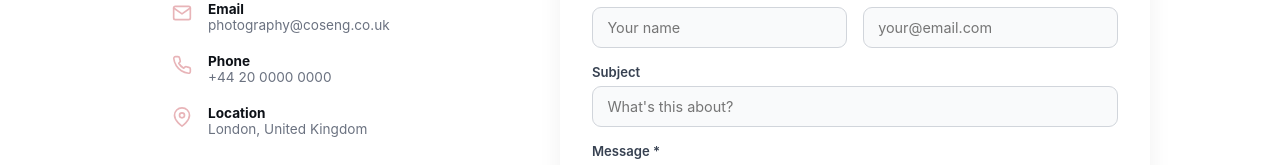
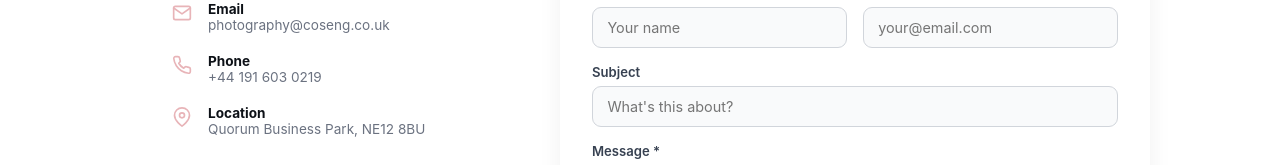
Before and after one commit to Beau34-max/coseng-photography, a Next.js app: page /contact in a window 1280 px wide. Shown: the part 421-586 px from the top of the page. Built offline with nearby package versions, Linux system fonts and the light colour scheme.

Commit message:
Fix: home link on client page, real contact details

```diff
--- a/app/(public)/contact/page.js
+++ b/app/(public)/contact/page.js
@@ -38,8 +38,8 @@ export default function ContactPage() {
               <h2>Contact Information</h2>
               <div className={styles.infoList}>
                 <div className={styles.infoItem}><FiMail size={20} /><div><strong>Email</strong><span>photography@coseng.co.uk</span></div></div>
-                <div className={styles.infoItem}><FiPhone size={20} /><div><strong>Phone</strong><span>+44 20 0000 0000</span></div></div>
-                <div className={styles.infoItem}><FiMapPin size={20} /><div><strong>Location</strong><span>London, United Kingdom</span></div></div>
+                <div className={styles.infoItem}><FiPhone size={20} /><div><strong>Phone</strong><span>+44 191 603 0219</span></div></div>
+                <div className={styles.infoItem}><FiMapPin size={20} /><div><strong>Location</strong><span>Quorum Business Park, NE12 8BU</span></div></div>
               </div>
               <div className={styles.social}>
                 <a href="#" className={styles.socialLink}><FiInstagram size={20} /></a>
--- a/app/client/client.module.css
+++ b/app/client/client.module.css
@@ -12,3 +12,5 @@
 .btn:disabled { opacity: 0.5; cursor: not-allowed; }
 .help { margin-top: 1.5rem; font-size: 0.82rem; color: #999; }
 .help a { color: #c2185b; }
+.homeLink { display: inline-block; margin-top: 1rem; font-size: 0.8rem; color: #aaa; text-decoration: none; }
+.homeLink:hover { color: #666; }
--- a/app/client/page.js
+++ b/app/client/page.js
@@ -49,6 +49,7 @@ export default function ClientLoginPage() {
         <p className={styles.help}>
           Don&apos;t have an access code? <a href="mailto:photography@coseng.co.uk">Contact us</a>
         </p>
+        <a href="/" className={styles.homeLink}>← Back to Home</a>
       </div>
     </div>
   );
```
